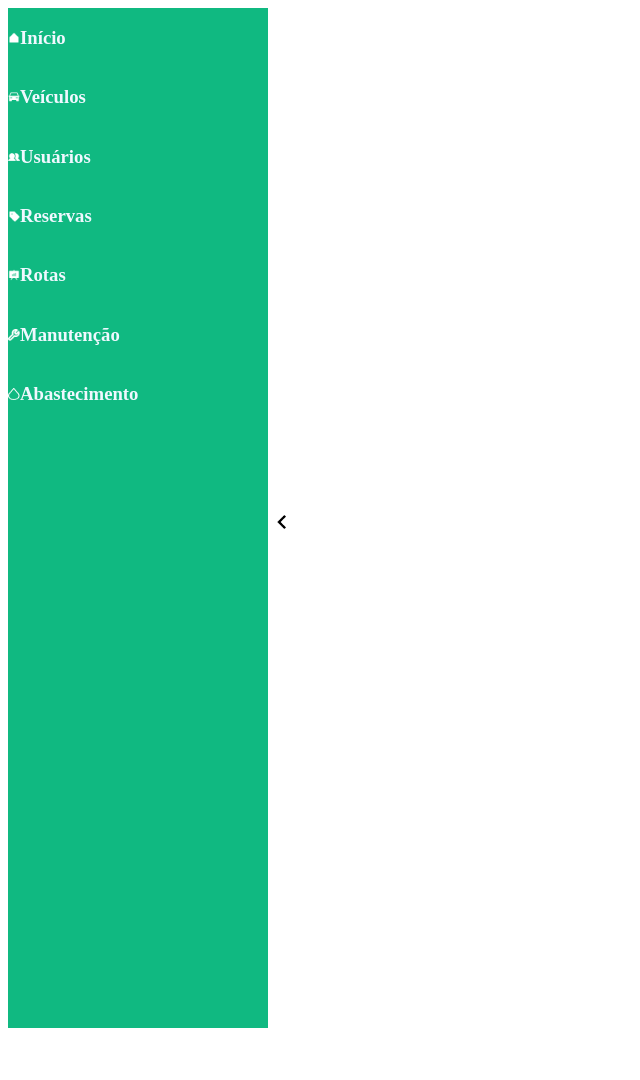
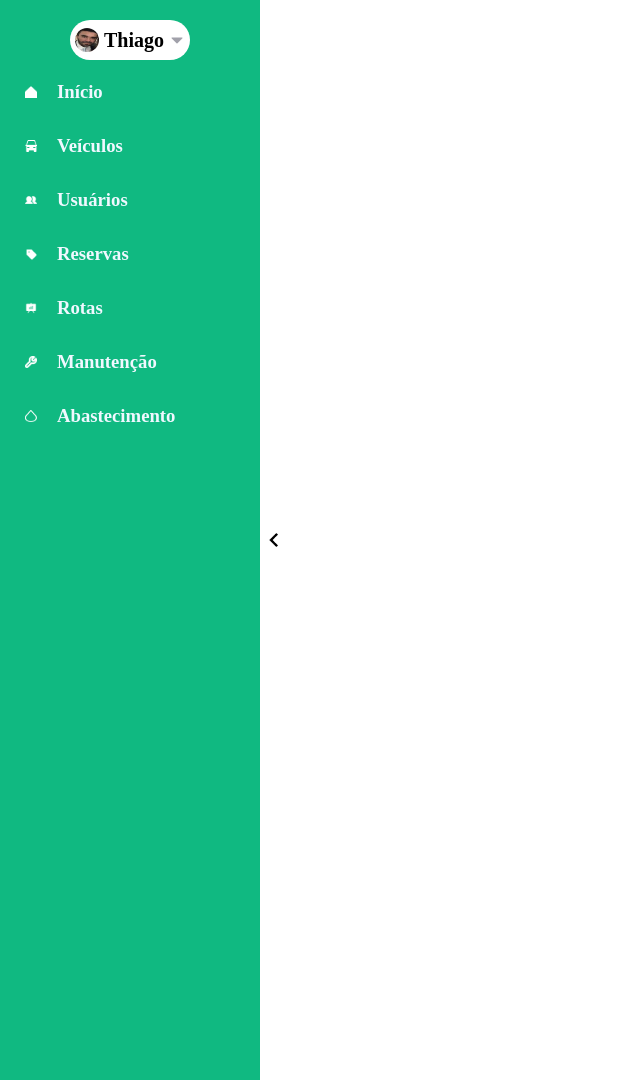
Before and after one commit to LucasGabrielqs/FleetHub, a Django app: page /dashboard/ in a window 1280 px wide. Shown: the whole page, without its empty margins (0-640 px from the left). Before the commit the page ends 1028 px from the top, so only its background shows below. Run offline with Django 5.2, Linux system fonts and the light colour scheme.

Commit message:
alterações nos arquivos html, css e javascript. Desenvolvimento da barra lateral

```diff
--- a/dashboard/static/css/style.css
+++ b/dashboard/static/css/style.css
@@ -1,13 +1,43 @@
 body{
     background-color: rgb(255, 255, 255);
+    margin: 0;
 }
 #sidebar{
+    background-color: rgba(16, 185, 129, 1);
     display: flex;
+    width: 260px;
+}
+#user_menu{
+    display: flex;
+    justify-content: space-evenly;
+    align-items: center;
+    width: 120px;
+    height: 40px;
+    border-radius: 50px;
+    background-color: white;
+    margin-top: 20px;
+}
+#user_icon{
+    width: 16px;
+    height: 16px;
+    transition: 400ms;
+}
+#gestor_name{
+    font-size: 20px;
+}
+#img_perfil{
+    border-radius: 50%;
+    width: 24px;
+    height: 24px;
+}
+#user-menu-sidebar{
+    display: flex;
+    flex-direction: column;
+    align-items: center;
 }
 #img_sidebar-expansive{/*define a largura e altura do icone de expandir o menu*/
     width: 28px;
     height: 28px;
-    margin-top: 30%;
 }
 #div-img_sidebar-expansive{/*define a largura e altura da div do icone de expandir o menu*/
     width: 28px;
@@ -20,15 +50,26 @@ body{
     width: 260px;
     height: 1020px;
 }
-#sidebar-expansive a{/*Remove a linha abaixo do texto*/
+.element-icon{/*Remove a linha abaixo do texto*/
     text-decoration: none;
     display: flex;
     align-items: center;
-
+    gap: 20px;
+    margin-left: 15px;
+    margin-right: 15px;
+    margin-top: 10px;
+    width: 230px;
+    height: 44px;
 }
-#sidebar-expansive img{
+.element-icon:hover{
+    background-color: rgba(255, 255, 255, 0.3);
+    border-radius: 10px;
+    margin-left: 15px;
+}
+.icon{
     width: 12px;
     height: 12px;
+    margin-left: 10px;
 }
 #sidebar-expansive h3{/*Define as cores do texto*/
     color: aliceblue;
--- a/dashboard/static/js/script.js
+++ b/dashboard/static/js/script.js
@@ -1,7 +1,13 @@
 const menu = document.getElementById('sidebar-expansive');
-const div = document.getElementById('div-img_sidebar-expansive');
+const element_icon = document.getElementsByClassName('element-icon');
+const sidebar_exp = document.getElementById('sidebar-expansive');
 const img_expand = document.getElementById('img_sidebar-expansive');
+const expand_button = document.getElementById('div-img_sidebar-expansive');
 const icon_expand = document.getElementsByClassName('icon');
+const sidebar = document.getElementById('sidebar');
+const user_icon = document.getElementById('user_icon');//icone do menu de usuário
+const user_menu = document.getElementById('user_menu');
+const gestor_name = document.getElementById('gestor_name');
 const texto1 = document.getElementById('text-init');
 const texto2 = document.getElementById('text-veicles');
 const texto3 = document.getElementById('text-users');
@@ -10,11 +16,26 @@ const texto5 = document.getElementById('text-routes');
 const texto6 = document.getElementById('text-maintenance');
 const texto7 = document.getElementById('text-supply');
 
-div.addEventListener('click', () =>{
+
+user_menu.addEventListener('click', () => {//lógica para o menu de usuário
+    if (user_icon.style.transform === 'rotate(0deg)') {//menu aberto
+        user_icon.style.transform = 'rotate(180deg)';
+    } else {//menu fechado
+        user_icon.style.transform = 'rotate(0deg)';
+    }
+});
+
+
+expand_button.addEventListener('click', () =>{//lógica para a barra lateral
     if (texto1.innerText){
-        menu.style.width = '40px';
+        menu.style.width = '44px';
+        sidebar.style.width = '44px';
+        user_menu.style.width = '30px';
+        user_menu.style.height = '30px';
+        user_menu.style.justifyContent = 'center';
         img_expand.style.rotate = '180deg';
-
+        gestor_name.innerText = '';
+        user_icon.style.display = 'none';
         texto1.innerText = '';
         texto2.innerText = '';
         texto3.innerText = '';
@@ -27,11 +48,21 @@ div.addEventListener('click', () =>{
             icon.style.width = '24px'; // Ajuste de largura dos ícones
             icon.style.height = '24px';
         }
+        for (let element of element_icon){
+            element.style.marginLeft = '0';
+        }
     }
     else{
-        menu.style.transition = '500ms';
+        menu.style.transition = '800ms';
+        sidebar.style.transition = '800ms';
         img_expand.style.rotate = '0deg';
         menu.style.width = '260px';
+        sidebar.style.width = '260px';
+        user_menu.style.width = '120px';
+        user_menu.style.height = '40px';
+        user_icon.style.display = 'block';
+        user_menu.style.justifyContent = 'space-evenly';
+        gestor_name.innerText = 'Thiago';
         texto1.innerText = 'Início';
         texto2.innerText = 'Veículos';
         texto3.innerText = 'Usuários';
@@ -43,5 +74,8 @@ div.addEventListener('click', () =>{
             icon.style.width = '12px'; // Ajuste de largura dos ícones
             icon.style.height = '12px';
         }
+        for (let element of element_icon){
+            element.style.marginLeft = '15px';
+        }
     }
 })
--- a/dashboard/templates/dashboard/index.html
+++ b/dashboard/templates/dashboard/index.html
@@ -9,15 +9,20 @@
 </head>
 <body>
     <aside id="sidebar">
-            <div>
+            <div id="user-menu-sidebar">
+                <div id="user_menu">
+                    <img id="img_perfil" src="{% static 'img/img_perfil.jpg' %}" alt="">
+                    <h1 id="gestor_name">Thiago</h1>
+                    <img id="user_icon" src="{% static 'img/caret-down-fill.png' %}" alt="">
+                </div>
                 <div id="sidebar-expansive">
-                    <a href="#"><img class="icon" src="{% static 'img/icons/house-simple-fill.png' %}" alt=""><h3 id="text-init">Início</h3></a>
-                    <a href=""><img class="icon" src="{% static 'img/icons/car-fill.png' %}" alt=""><h3 id="text-veicles">Veículos</h3></a>
-                    <a href=""><img class="icon" src="{% static 'img/icons/users-fill.png' %}" alt=""><h3 id="text-users">Usuários</h3></a>
-                    <a href=""><img class="icon" src="{% static 'img/icons/tag-fill.png' %}" alt=""><h3 id="text-reservations">Reservas</h3></a>
-                    <a href=""><img class="icon" src="{% static 'img/icons/presentation-chart-fill.png' %}" alt=""><h3 id="text-routes">Rotas</h3></a>
-                    <a href=""><img class="icon" src="{% static 'img/icons/Vector.png' %}" alt=""><h3 id="text-maintenance">Manutenção</h3></a>
-                    <a href=""><img class="icon" src="{% static 'img/icons/🦆 icon _drop_.png' %}" alt=""><h3 id="text-supply">Abastecimento</h3></a>
+                    <a href="#" class="element-icon"><img class="icon" src="{% static 'img/icons/house-simple-fill.png' %}" alt=""><h3 id="text-init">Início</h3></a>
+                    <a href="" class="element-icon"><img class="icon" src="{% static 'img/icons/car-fill.png' %}" alt=""><h3 id="text-veicles">Veículos</h3></a>
+                    <a href="" class="element-icon"><img class="icon" src="{% static 'img/icons/users-fill.png' %}" alt=""><h3 id="text-users">Usuários</h3></a>
+                    <a href="" class="element-icon"><img class="icon" src="{% static 'img/icons/tag-fill.png' %}" alt=""><h3 id="text-reservations">Reservas</h3></a>
+                    <a href="" class="element-icon"><img class="icon" src="{% static 'img/icons/presentation-chart-fill.png' %}" alt=""><h3 id="text-routes">Rotas</h3></a>
+                    <a href="" class="element-icon"><img class="icon" src="{% static 'img/icons/Vector.png' %}" alt=""><h3 id="text-maintenance">Manutenção</h3></a>
+                    <a href="" class="element-icon"><img class="icon" src="{% static 'img/icons/🦆 icon _drop_.png' %}" alt=""><h3 id="text-supply">Abastecimento</h3></a>
                 </div>
             </div>
             <div id="div-img_sidebar-expansive"><img id="img_sidebar-expansive" src="{% static 'img/icons/chevron_left.png' %}" alt=""></div>
```
Also changed, not shown: dashboard/static/img/caret-down-fill.png (added), dashboard/static/img/icons/Vector.png, dashboard/static/img/icons/car-fill.png, dashboard/static/img/icons/house-simple-fill.png, dashboard/static/img/icons/presentation-chart-fill.png, dashboard/static/img/icons/tag-fill.png, dashboard/static/img/icons/users-fill.png, dashboard/static/img/icons/🦆 icon _drop_.png, dashboard/static/img/img_perfil.jpg (added).
